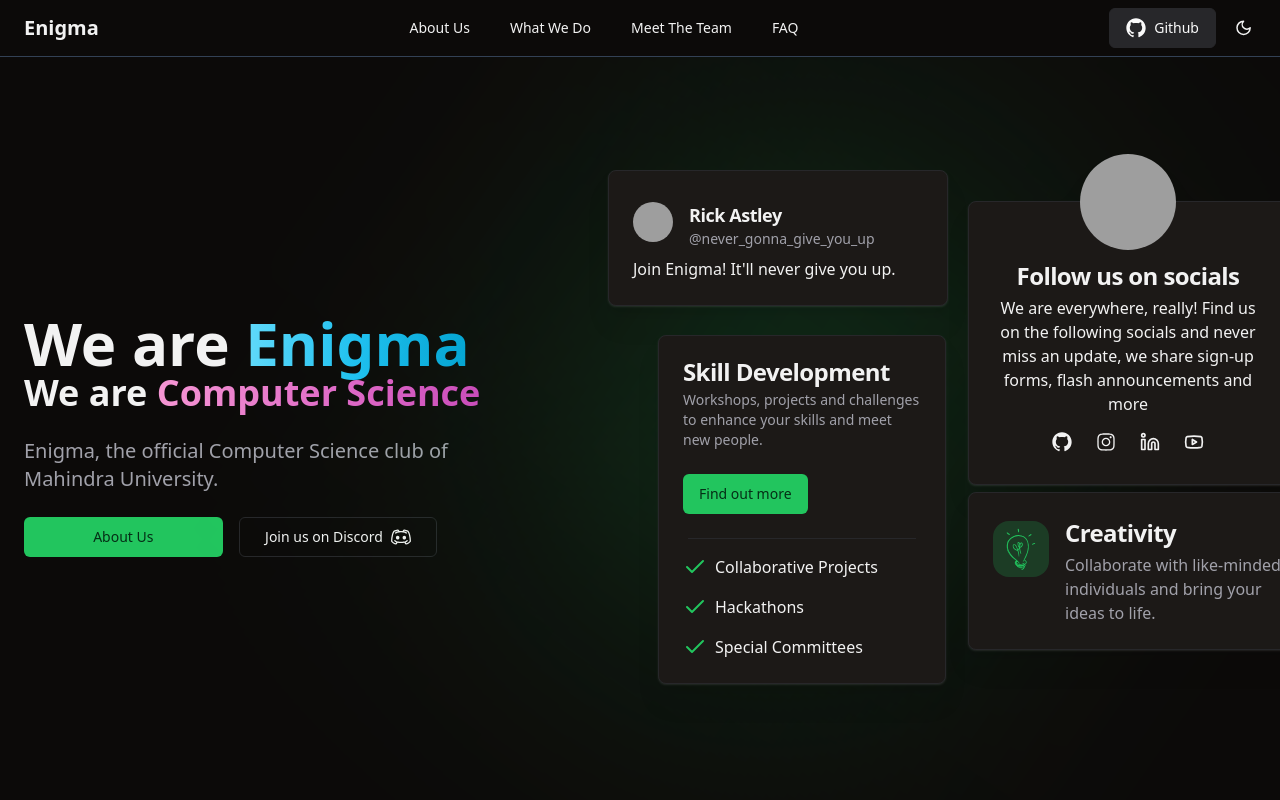
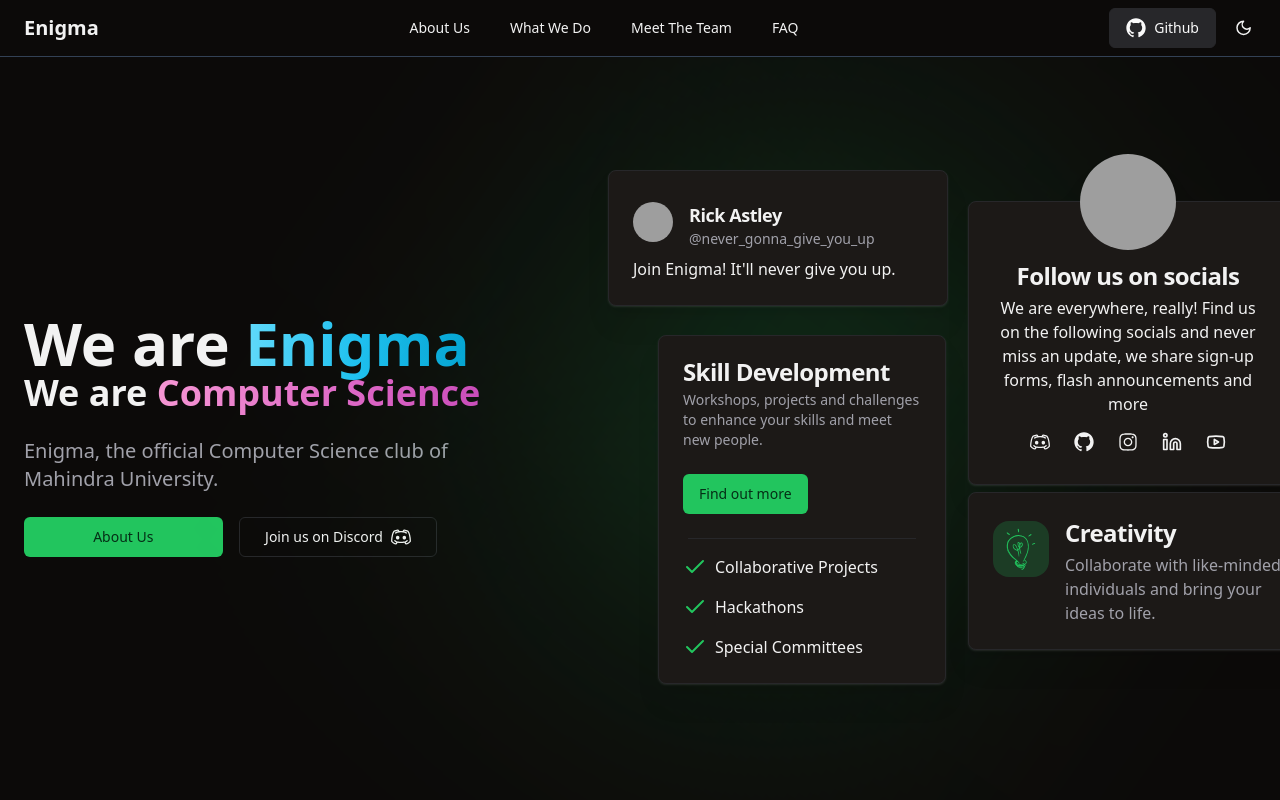
Before and after one commit to dipyamanroy/enigma-lander, a React (Vite) app: page / in a window 1280 px wide. Shown: the top 800 px of the page. Built offline with nearby package versions, Linux system fonts and the light colour scheme; grey boxes are pictures that could not be loaded.

Commit message:
Added Discord to HeroCards component.

```diff
--- a/src/components/HeroCards.tsx
+++ b/src/components/HeroCards.tsx
@@ -10,7 +10,7 @@
 } from "@/components/ui/card";
 import { Check, Linkedin, YoutubeIcon } from "lucide-react";
 import { LightBulbIcon } from "./Icons";
-import { GitHubLogoIcon, InstagramLogoIcon } from "@radix-ui/react-icons";
+import { DiscordLogoIcon, GitHubLogoIcon, InstagramLogoIcon } from "@radix-ui/react-icons";
 
 export const HeroCards = () => {
   return (
@@ -55,6 +55,18 @@
 
         <CardFooter>
           <div>
+          <a
+              rel="noreferrer noopener"
+              href="https://discord.gg/5eJwmkV"
+              target="_blank"
+              className={buttonVariants({
+                variant: "ghost",
+                size: "sm",
+              })}
+            >
+              <span className="sr-only">Discord icon</span>
+              <DiscordLogoIcon className="w-5 h-5" />
+            </a>
             <a
               rel="noreferrer noopener"
               href="https://github.com/MU-Enigma"
```
